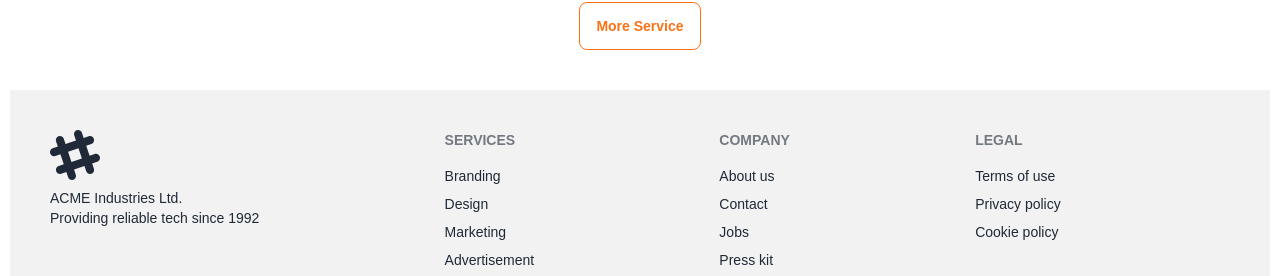
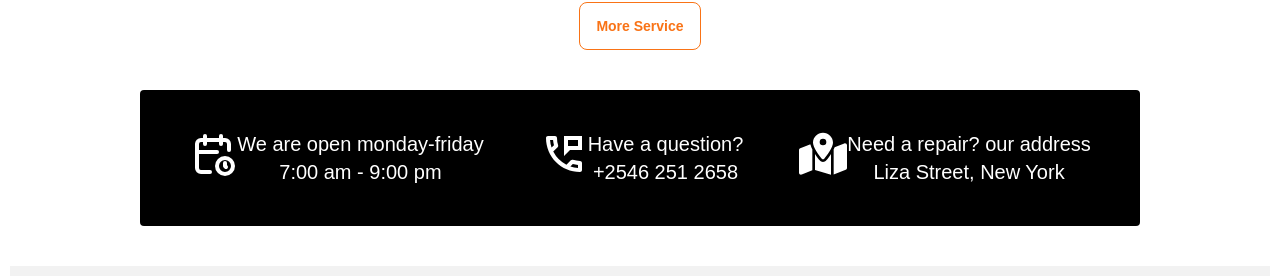
Before and after one commit to SI-Tanbir/BD-AutoFix, a Next.js app: page / in a window 1280 px wide. Shown: the part 2479-2755 px from the top of the page. Built offline with nearby package versions, Linux system fonts and the light colour scheme.

Commit message:
adding a calling details card

```diff
--- /dev/null
+++ b/src/app/(components)/Calling.jsx
@@ -0,0 +1,51 @@
+import React from "react";
+import { TbCalendarClock } from "react-icons/tb";
+import { MdOutlinePermPhoneMsg } from "react-icons/md";
+import { FaMapLocationDot } from "react-icons/fa6";
+
+const Calling = () => {
+  // this is calling card component
+
+  return (
+    <div className="place-items-center my-10">
+      <div className="flex w-[1000px] p-10 bg-black text-white text-center gap-14 justify-center rounded text-xl">
+
+
+        <div className="flex">
+          <div > <TbCalendarClock className="text-5xl"/> </div>
+          <div>
+            <p>We are open monday-friday</p>
+            <h5>7:00 am - 9:00 pm</h5>
+          </div>
+        </div>
+
+        <div className="flex">
+          <div><MdOutlinePermPhoneMsg className="text-5xl"/> </div>
+          <div>
+            <p>Have a question?</p>
+            <h5>+2546 251 2658</h5>
+          </div>
+        </div>
+
+        <div className="flex">
+          <div> <FaMapLocationDot className="text-5xl"/>
+          </div>
+          <div>
+            <p>Need a repair? our address</p>
+            <h5>Liza Street, New York</h5>
+          </div>
+        </div>
+
+        {/*
+<div>
+
+</div>
+<div>
+
+</div> */}
+      </div>
+    </div>
+  );
+};
+
+export default Calling;
--- a/src/app/page.js
+++ b/src/app/page.js
@@ -4,6 +4,7 @@ import Footer from "./(components)/Footer";
 import Banner from "./(components)/Banner";
 import About from "./(components)/About";
 import Service from "./(components)/Service";
+import Calling from "./(components)/Calling";
 
 export default function Home() {
   return (
@@ -25,6 +26,8 @@ export default function Home() {
 
   <Service></Service>
 
+  <Calling></Calling>
+
 
 </div>
 
```
